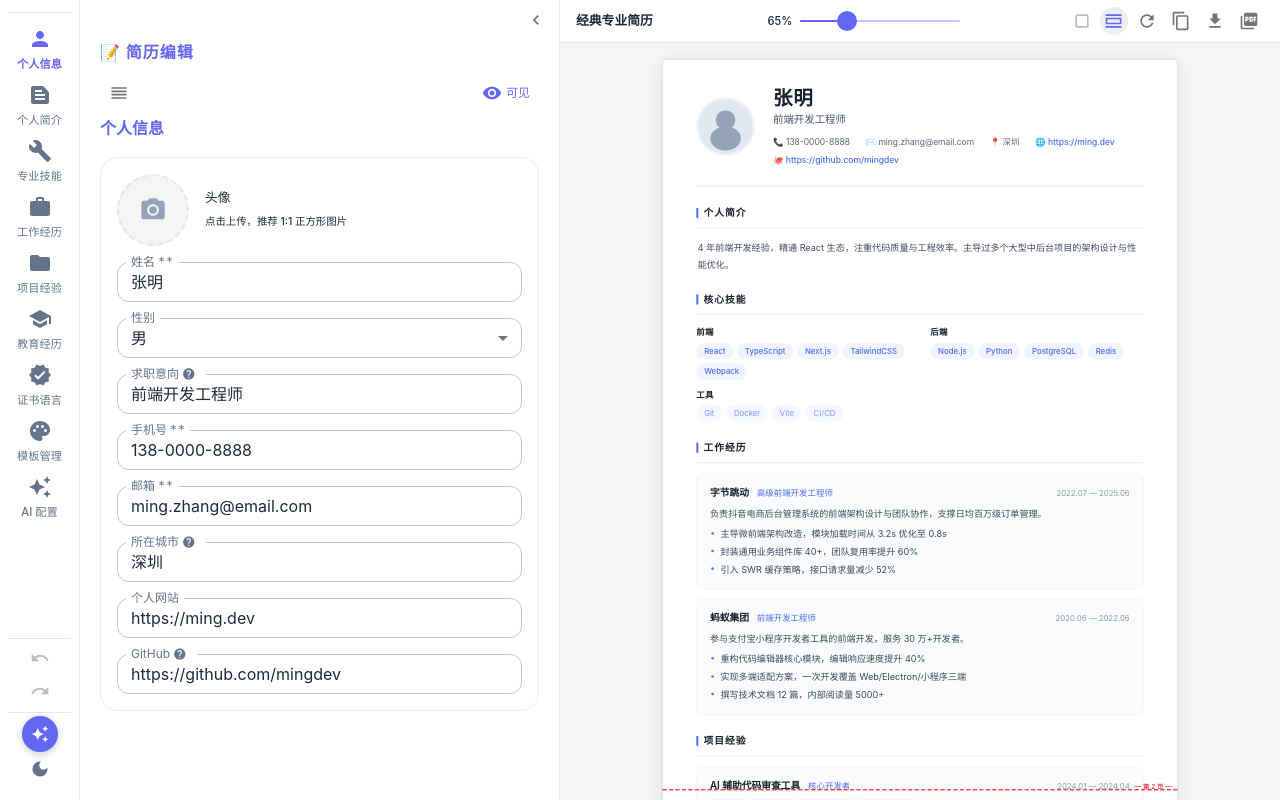
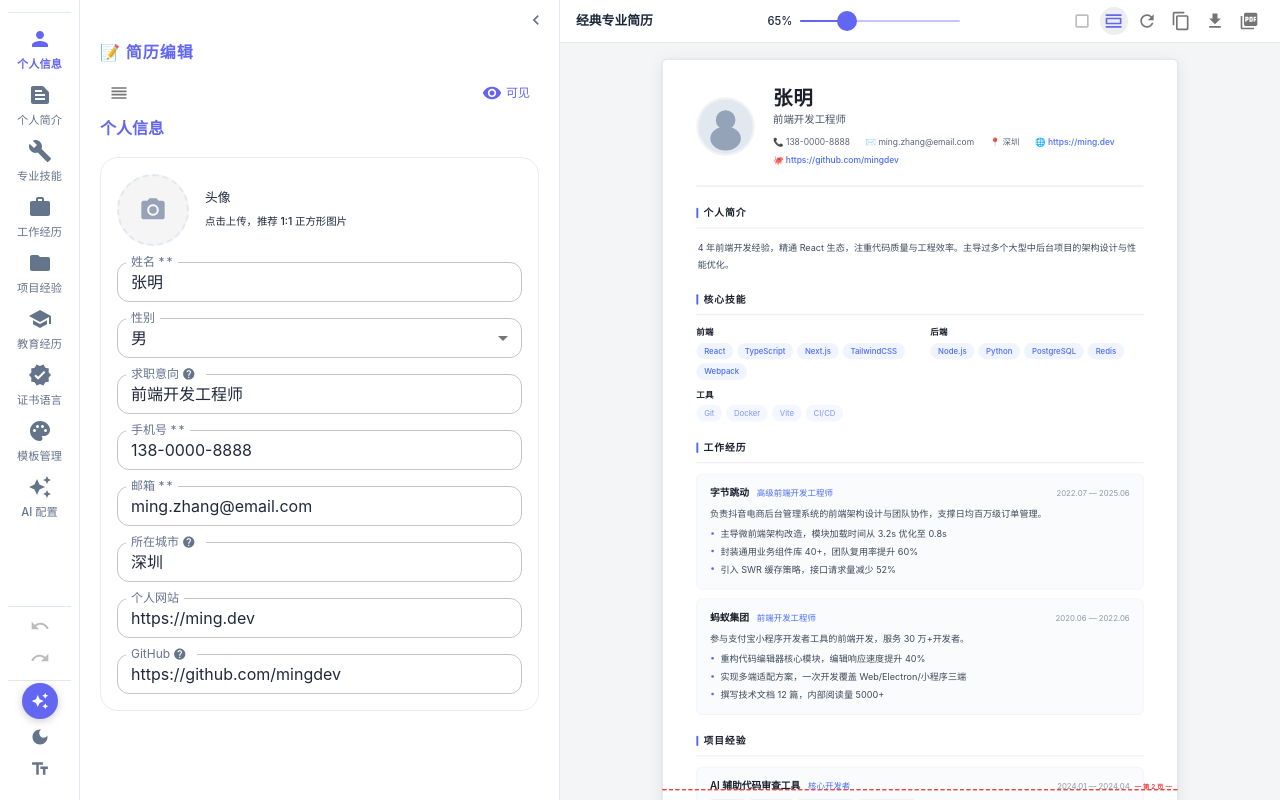
Before and after one commit to yaocat55/resume-editor, a React (Vite) app: page / in a window 1280 px wide. Built offline with nearby package versions, Linux system fonts and the light colour scheme.

Commit message:
feat: add font family/size selector to sidebar

```diff
--- a/src/App.tsx
+++ b/src/App.tsx
@@ -14,7 +14,9 @@ import EditorLayout from './components/layout/EditorLayout'
 
 const App: React.FC = () => {
   const mode = useThemeStore((s) => s.mode)
-  const theme = React.useMemo(() => getTheme(mode), [mode])
+  const fontFamily = useThemeStore((s) => s.fontFamily)
+  const fontSize = useThemeStore((s) => s.fontSize)
+  const theme = React.useMemo(() => getTheme(mode, fontFamily, fontSize), [mode, fontFamily, fontSize])
 
   return (
     <ThemeProvider theme={theme}>
--- a/src/components/layout/EditorLayout.tsx
+++ b/src/components/layout/EditorLayout.tsx
@@ -21,6 +21,9 @@ import {
   Collapse,
   Snackbar,
   Alert,
+  Select,
+  MenuItem,
+  FormControl,
 } from '@mui/material'
 import {
   Person as PersonIcon,
@@ -42,6 +45,7 @@ import {
   Reorder as ReorderIcon,
   Check as CheckIcon,
   AutoAwesome as AiIcon,
+  TextFields as FontIcon,
 } from '@mui/icons-material'
 import useResumeStore from '../../store/resumeStore'
 import useThemeStore from '../../store/themeStore'
@@ -71,6 +75,11 @@ const EditorLayout: React.FC = () => {
   const resetResume = useResumeStore((s) => s.resetResume)
   const themeMode = useThemeStore((s) => s.mode)
   const toggleTheme = useThemeStore((s) => s.toggleMode)
+  const fontFamily = useThemeStore((s) => s.fontFamily)
+  const fontSize = useThemeStore((s) => s.fontSize)
+  const setFontFamily = useThemeStore((s) => s.setFontFamily)
+  const setFontSize = useThemeStore((s) => s.setFontSize)
+  const [fontOpen, setFontOpen] = useState(false)
   const visibleSections = useResumeStore((s) => s.visibleSections)
   const toggleSection = useResumeStore((s) => s.toggleSection)
   const sectionOrder = useResumeStore((s) => s.sectionOrder)
@@ -290,6 +299,31 @@ const EditorLayout: React.FC = () => {
               {themeMode === 'dark' ? <LightIcon fontSize="small" /> : <DarkIcon fontSize="small" />}
             </IconButton>
           </Tooltip>
+          <Tooltip title="调整字体" placement="right">
+            <IconButton size="small" onClick={() => setFontOpen(!fontOpen)} sx={{ color: fontOpen ? 'primary.main' : 'text.secondary' }}>
+              <FontIcon fontSize="small" />
+            </IconButton>
+          </Tooltip>
+          {fontOpen && (
+            <Box sx={{ px: 0.5, py: 0.5, display: 'flex', flexDirection: 'column', alignItems: 'center', gap: 0.5 }}>
+              <FormControl size="small" sx={{ minWidth: 70 }}>
+                <Select value={fontSize} onChange={(e) => setFontSize(Number(e.target.value))} sx={{ fontSize: '0.65rem', height: 28 }}>
+                  {[12, 13, 14, 15, 16, 18].map((s) => (
+                    <MenuItem key={s} value={s} sx={{ fontSize: '0.65rem' }}>{s}px</MenuItem>
+                  ))}
+                </Select>
+              </FormControl>
+              <FormControl size="small" sx={{ minWidth: 70 }}>
+                <Select value={fontFamily} onChange={(e) => setFontFamily(e.target.value)} sx={{ fontSize: '0.58rem', height: 26 }}>
+                  <MenuItem value="'PingFang SC', 'Microsoft YaHei', sans-serif" sx={{ fontSize: '0.6rem' }}>默认</MenuItem>
+                  <MenuItem value="'Noto Serif SC', 'SimSun', serif" sx={{ fontSize: '0.6rem' }}>宋体</MenuItem>
+                  <MenuItem value="'KaiTi', 'STKaiti', serif" sx={{ fontSize: '0.6rem' }}>楷体</MenuItem>
+                  <MenuItem value="'Helvetica Neue', Arial, sans-serif" sx={{ fontSize: '0.6rem' }}>黑体</MenuItem>
+                  <MenuItem value="'Georgia', 'Times New Roman', serif" sx={{ fontSize: '0.6rem' }}>英文衬线</MenuItem>
+                </Select>
+              </FormControl>
+            </Box>
+          )}
         </Box>
       </Paper>
 
--- a/src/store/themeStore.ts
+++ b/src/store/themeStore.ts
@@ -8,14 +8,22 @@ import { persist } from 'zustand/middleware'
 
 interface ThemeStore {
   mode: 'light' | 'dark'
+  fontFamily: string
+  fontSize: number
   toggleMode: () => void
+  setFontFamily: (font: string) => void
+  setFontSize: (size: number) => void
 }
 
 const useThemeStore = create<ThemeStore>()(
   persist(
     (set) => ({
       mode: 'light',
+      fontFamily: "'PingFang SC', 'Microsoft YaHei', -apple-system, sans-serif",
+      fontSize: 14,
       toggleMode: () => set((state) => ({ mode: state.mode === 'light' ? 'dark' : 'light' })),
+      setFontFamily: (fontFamily) => set({ fontFamily }),
+      setFontSize: (fontSize) => set({ fontSize }),
     }),
     { name: 'resume-theme-mode' }
   )
--- a/src/theme.ts
+++ b/src/theme.ts
@@ -1,6 +1,6 @@
 import { createTheme } from '@mui/material/styles'
 
-export const getTheme = (mode: 'light' | 'dark') => createTheme({
+export const getTheme = (mode: 'light' | 'dark', fontFamily: string, fontSize: number) => createTheme({
   palette: {
     mode,
     ...(mode === 'light' ? {
@@ -26,10 +26,8 @@ export const getTheme = (mode: 'light' | 'dark') => createTheme({
     }),
   },
   typography: {
-    fontFamily: [
-      '-apple-system', 'BlinkMacSystemFont', '"Segoe UI"', '"PingFang SC"',
-      '"Hiragino Sans GB"', '"Microsoft YaHei"', 'sans-serif',
-    ].join(','),
+    fontFamily,
+    fontSize,
     h6: { fontWeight: 600, fontSize: '1rem', letterSpacing: 0 },
     subtitle2: { fontWeight: 600, fontSize: '0.875rem', letterSpacing: 0 },
     body2: { fontSize: '0.8125rem' },
```
